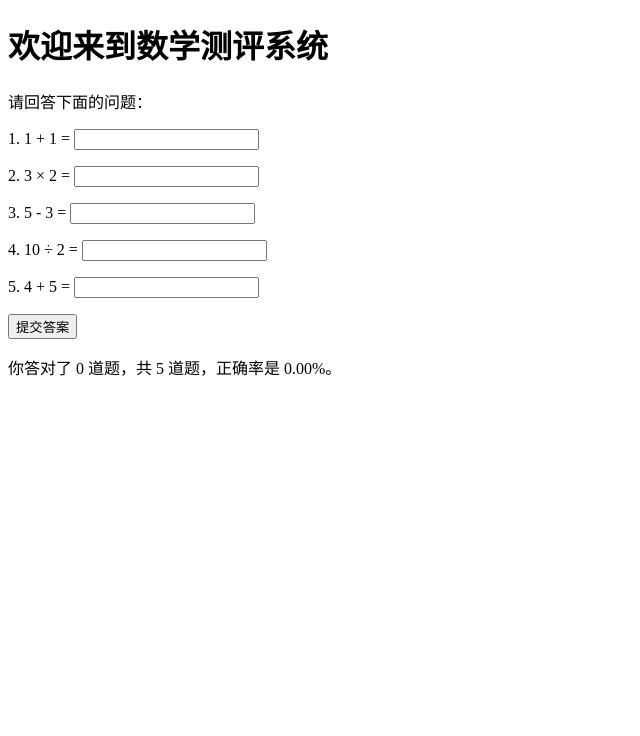
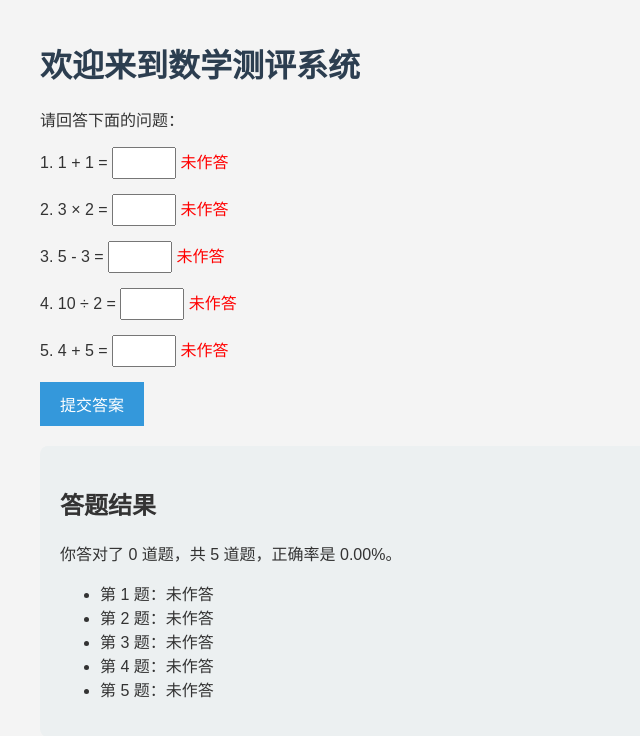
Before and after one commit to LLH-dot/templates, a plain HTML site: page index.html in a window 1280 px wide. Both pictures are taken after a click on the button "提交答案". Shown: the whole page, without its empty margins (0-640 px from the left). Drawn offline with Linux system fonts and the light colour scheme.

Commit message:
Update index.html

```diff
--- a/index.html
+++ b/index.html
@@ -1,33 +1,87 @@
 <!DOCTYPE html>
 <html lang="zh">
 <head>
-    <meta charset="UTF-8">
+  <meta charset="UTF-8" />
+  <meta name="viewport" content="width=device-width, initial-scale=1.0"/>
   <title>数学测评系统</title>
+  <style>
+    body {
+      font-family: Arial, sans-serif;
+      margin: 40px;
+      background-color: #f4f4f4;
+      color: #333;
+    }
+    h1 {
+      color: #2c3e50;
+    }
+    .question {
+      margin-bottom: 15px;
+    }
+    input[type="text"] {
+      width: 50px;
+      padding: 5px;
+      font-size: 16px;
+    }
+    button {
+      padding: 10px 20px;
+      font-size: 16px;
+      background-color: #3498db;
+      color: white;
+      border: none;
+      cursor: pointer;
+    }
+    button:hover {
+      background-color: #2980b9;
+    }
+    #result {
+      margin-top: 20px;
+      padding: 20px;
+      background-color: #ecf0f1;
+      border-radius: 8px;
+    }
+    .correct {
+      color: green;
+    }
+    .incorrect {
+      color: red;
+    }
+  </style>
 </head>
 <body>
   <h1>欢迎来到数学测评系统</h1>
   <p>请回答下面的问题：</p>
 
-    <!-- 题目1 -->
-    <p>1. 1 + 1 = <input type="text" id="q1" /></p>
-
-    <!-- 题目2 -->
-    <p>2. 3 × 2 = <input type="text" id="q2" /></p>
-
-    <!-- 题目3 -->
-    <p>3. 5 - 3 = <input type="text" id="q3" /></p>
-
-    <!-- 题目4 -->
-    <p>4. 10 ÷ 2 = <input type="text" id="q4" /></p>
-
-    <!-- 题目5 -->
-    <p>5. 4 + 5 = <input type="text" id="q5" /></p>
-
-    <!-- 提交按钮 -->
+  <!-- 题目列表 -->
+  <div id="quiz">
+    <div class="question">
+      1. 1 + 1 = <input type="text" id="q1" />
+      <span class="feedback" id="f1"></span>
+    </div>
+    <div class="question">
+      2. 3 × 2 = <input type="text" id="q2" />
+      <span class="feedback" id="f2"></span>
+    </div>
+    <div class="question">
+      3. 5 - 3 = <input type="text" id="q3" />
+      <span class="feedback" id="f3"></span>
+    </div>
+    <div class="question">
+      4. 10 ÷ 2 = <input type="text" id="q4" />
+      <span class="feedback" id="f4"></span>
+    </div>
+    <div class="question">
+      5. 4 + 5 = <input type="text" id="q5" />
+      <span class="feedback" id="f5"></span>
+    </div>
     <button onclick="submitAnswers()">提交答案</button>
+  </div>
 
   <!-- 显示结果 -->
-    <p id="result"></p>
+  <div id="result" style="display: none;">
+    <h2>答题结果</h2>
+    <p id="score"></p>
+    <ul id="details"></ul>
+  </div>
 
   <script>
     function submitAnswers() {
@@ -40,27 +94,55 @@
         q5: 9
       };
 
-            // 学生答题
       let correctCount = 0;
+      const details = [];
+
+      // 清空上次结果
+      document.getElementById("details").innerHTML = "";
+      document.getElementById("result").style.display = "block";
 
       // 遍历每道题
       for (let key in answers) {
-                let studentAnswer = document.getElementById(key).value;
-                if (parseInt(studentAnswer) === answers[key]) {
+        const studentAnswer = document.getElementById(key).value.trim();
+        const correctAnswer = answers[key];
+        const feedbackElement = document.getElementById("f" + key.slice(1));
+
+        if (studentAnswer === "") {
+          feedbackElement.textContent = "未作答";
+          feedbackElement.className = "incorrect";
+          details.push(`第 ${key.slice(1)} 题：未作答`);
+          continue;
+        }
+
+        const parsedAnswer = parseInt(studentAnswer);
+        if (parsedAnswer === correctAnswer) {
+          feedbackElement.textContent = "✅ 正确";
+          feedbackElement.className = "correct";
           correctCount++;
+          details.push(`第 ${key.slice(1)} 题：正确`);
+        } else {
+          feedbackElement.textContent = `❌ 错误（正确答案：${correctAnswer}）`;
+          feedbackElement.className = "incorrect";
+          details.push(`第 ${key.slice(1)} 题：错误，正确答案是 ${correctAnswer}`);
         }
       }
 
       // 计算正确率
-            let total = Object.keys(answers).length;
-            let accuracy = ((correctCount / total) * 100).toFixed(2);
+      const total = Object.keys(answers).length;
+      const accuracy = ((correctCount / total) * 100).toFixed(2);
 
       // 显示结果
-            document.getElementById("result").innerText =
-                "你答对了 " + correctCount + " 道题，共 " + total + " 道题，正确率是 " + accuracy + "%。";
+      document.getElementById("score").textContent =
+        `你答对了 ${correctCount} 道题，共 ${total} 道题，正确率是 ${accuracy}%。`;
+
+      // 显示每题详情
+      const detailsList = document.getElementById("details");
+      details.forEach(item => {
+        const li = document.createElement("li");
+        li.textContent = item;
+        detailsList.appendChild(li);
+      });
     }
   </script>
 </body>
 </html>
-</body>
-</html>
```
Lines whose indentation alone changed are shown as unchanged.
